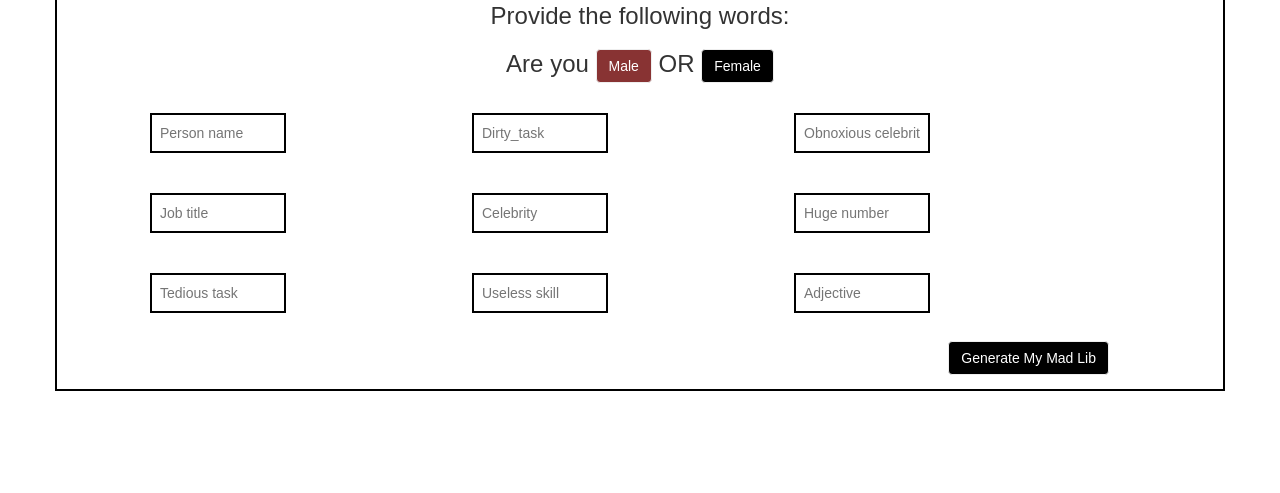
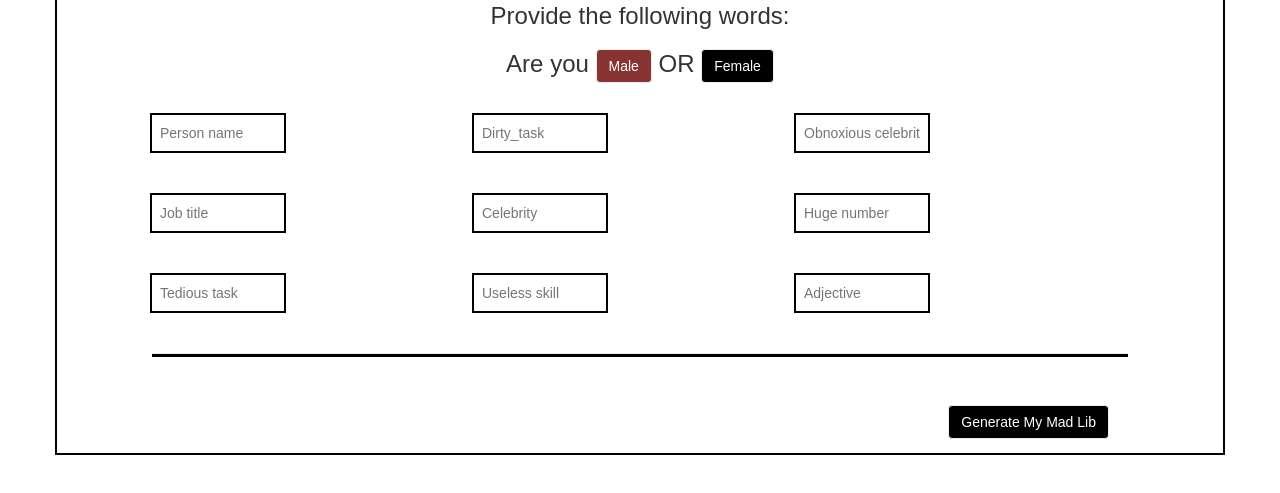
Before and after one commit to treyrader11/ng-madlibs, a plain HTML site: page index.html in a window 1280 px wide. Shown: the part 171-664 px from the top of the page. Drawn offline with nearby package versions, Linux system fonts and the light colour scheme; some packages are replaced by stand-ins of ours; a web font is replaced by a local one.

Commit message:
added horizontal rule to meet design requirements

```diff
--- a/index.html
+++ b/index.html
@@ -48,7 +48,7 @@
                             </div>
                         </div>
                     </div>
-
+                    <hr/><br/>
                     <div class="row">
                         <div class="errors col-md-8" ng-repeat="input in inputs">
                             <p ng-show="{{ input.error }}">*{{ input.name }} input feild is required*</p>
--- a/styles.css
+++ b/styles.css
@@ -95,9 +95,17 @@
     box-shadow: 0 0 10px #719ECE;
 }
 
+hr {
+    font-size: 2px;
+    height: 3px;
+    width: 86%;
+    background-color: black;
+}
+
 .errors {
     font-size: 10px;
     color: red;
+
 }
 
 .lib {
```
